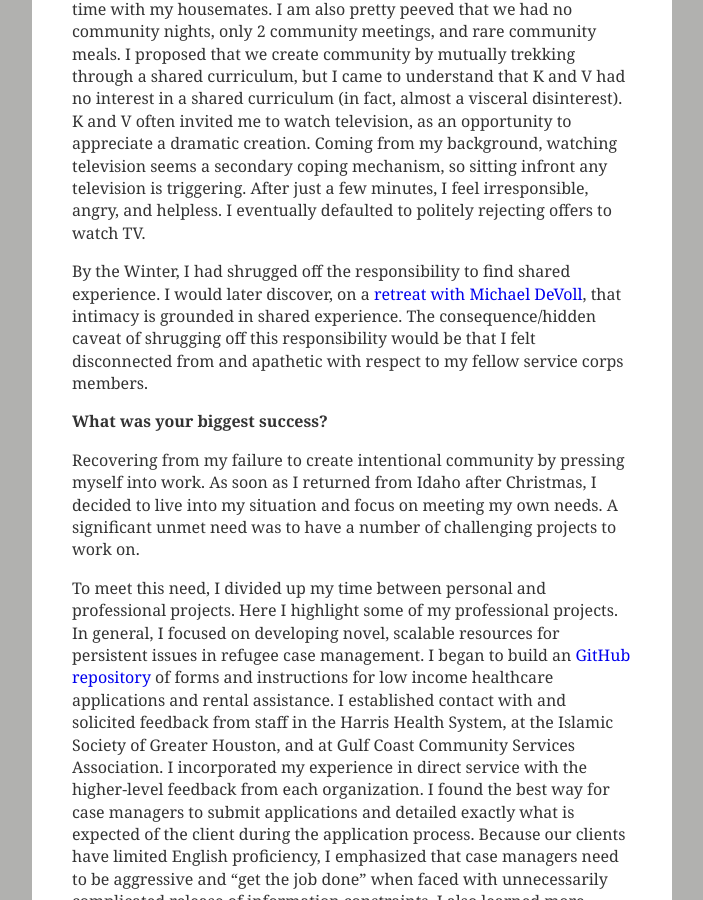
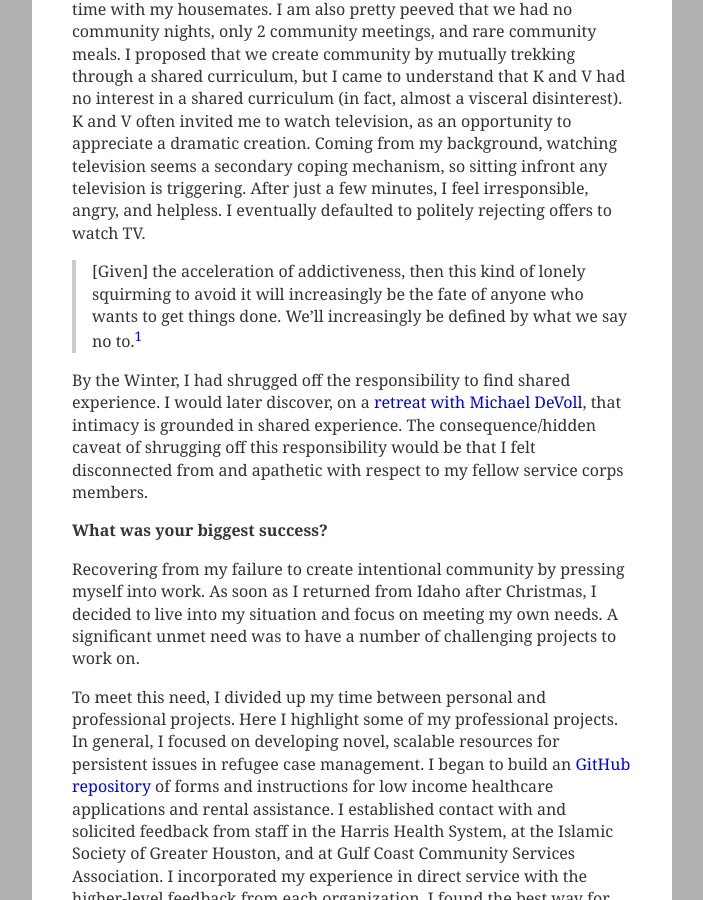
Before and after one commit to coltongrainger/blog, a Jekyll site: the page built from _posts/2017-07-15-texas-service.md, in a window 1280 px wide and 900 px high, scrolled down 3805 px. Shown: the whole window, without its empty margins (288-991 px from the left). Built offline with Jekyll 4.4.1, drawn with Linux system fonts in a browser that asks for light colours; our own code applies the rules of GitHub Pages for plain Markdown files; some of the changed text lies outside the part shown.

Commit message:
graham addict

```diff
--- a/_posts/2017-07-15-texas-service.md
+++ b/_posts/2017-07-15-texas-service.md
@@ -68,7 +68,7 @@ __Quality of Community Life:__ *needs improvement*
 
 I feel that the TX-ESC Houston site provided little structure for intentional community---this is in direct contrast to the first paragraph of the TX ESC handbook “The most important structure giving shape to this year is the relationship among the group of members…. The more you bring your sincerity, commitment and discernment to the experience of living together, the richer and more rewarding the year will be.” In Houston, my roommates reacted hostilely and with extreme agitation when I behaved in a way that aligned with my “sincerity, commitment and discernment.”
 
-I simply believe that television has no place in intentional community.
+*I simply believe that television has no place in intentional community.*
 
 In turn, I found almost all of my community involvement outside of my house. For example, the most important pieces of my community were (i) the parish choir, (ii) Black Swan yoga studio, and (iii) my worksite. I heavily relied on the Austin community for peer support, which I felt was astonishingly lacking from the Houston site.
 
@@ -99,6 +99,10 @@ While I did hope to come into an intentional community primarily and engage in s
 __What was your biggest challenge this year?__
 
 This year’s biggest challenge was to create an intentional community. I regret that I failed to to do so. I am angry that I was afraid to spend more time with my housemates. I am also pretty peeved that we had no community nights, only 2 community meetings, and rare community meals. I proposed that we create community by mutually trekking through a shared curriculum, but I came to understand that K and V had no interest in a shared curriculum (in fact, almost a visceral disinterest). K and V often invited me to watch television, as an opportunity to appreciate a dramatic creation. Coming from my background, watching television seems a secondary coping mechanism, so sitting infront any television is triggering. After just a few minutes, I feel irresponsible, angry, and helpless. I eventually defaulted to politely rejecting offers to watch TV.
+
+> [Given] the acceleration of addictiveness, then this kind of lonely squirming to avoid it will increasingly be the fate of anyone who wants to get things done. We'll increasingly be defined by what we say no to.[^addict]
+
+[^addict]: See Paul Graham, [The Acceleration of Addictiveness](http://www.paulgraham.com/addiction.html)
 
 By the Winter, I had shrugged off the responsibility to find shared experience. I would later discover, on a [retreat with Michael DeVoll](http://www.devollcounseling.com/html/superTeens.html), that intimacy is grounded in shared experience. The consequence/hidden caveat of shrugging off this responsibility would be that I felt disconnected from and apathetic with respect to my fellow service corps members.
 
```
